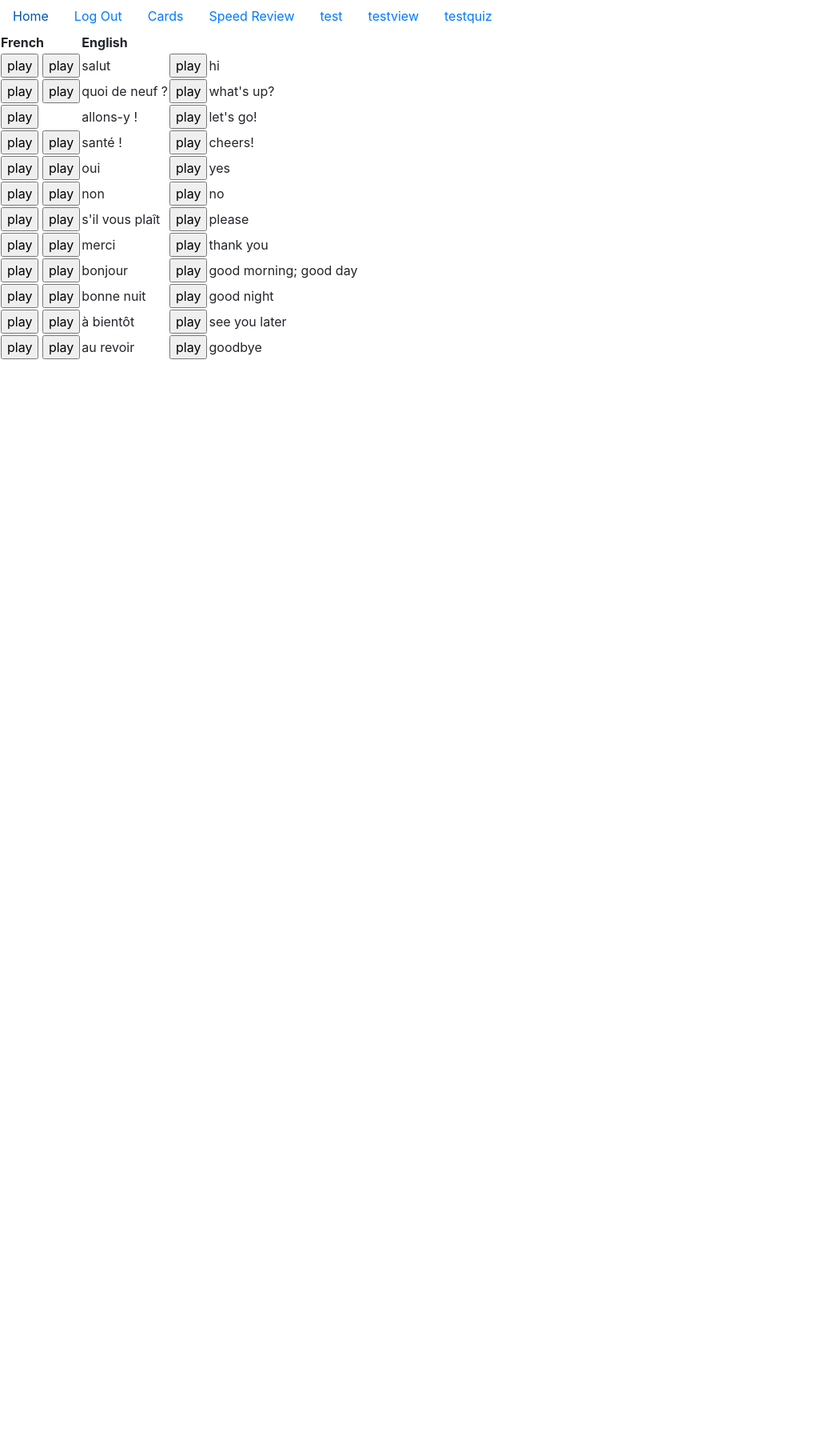
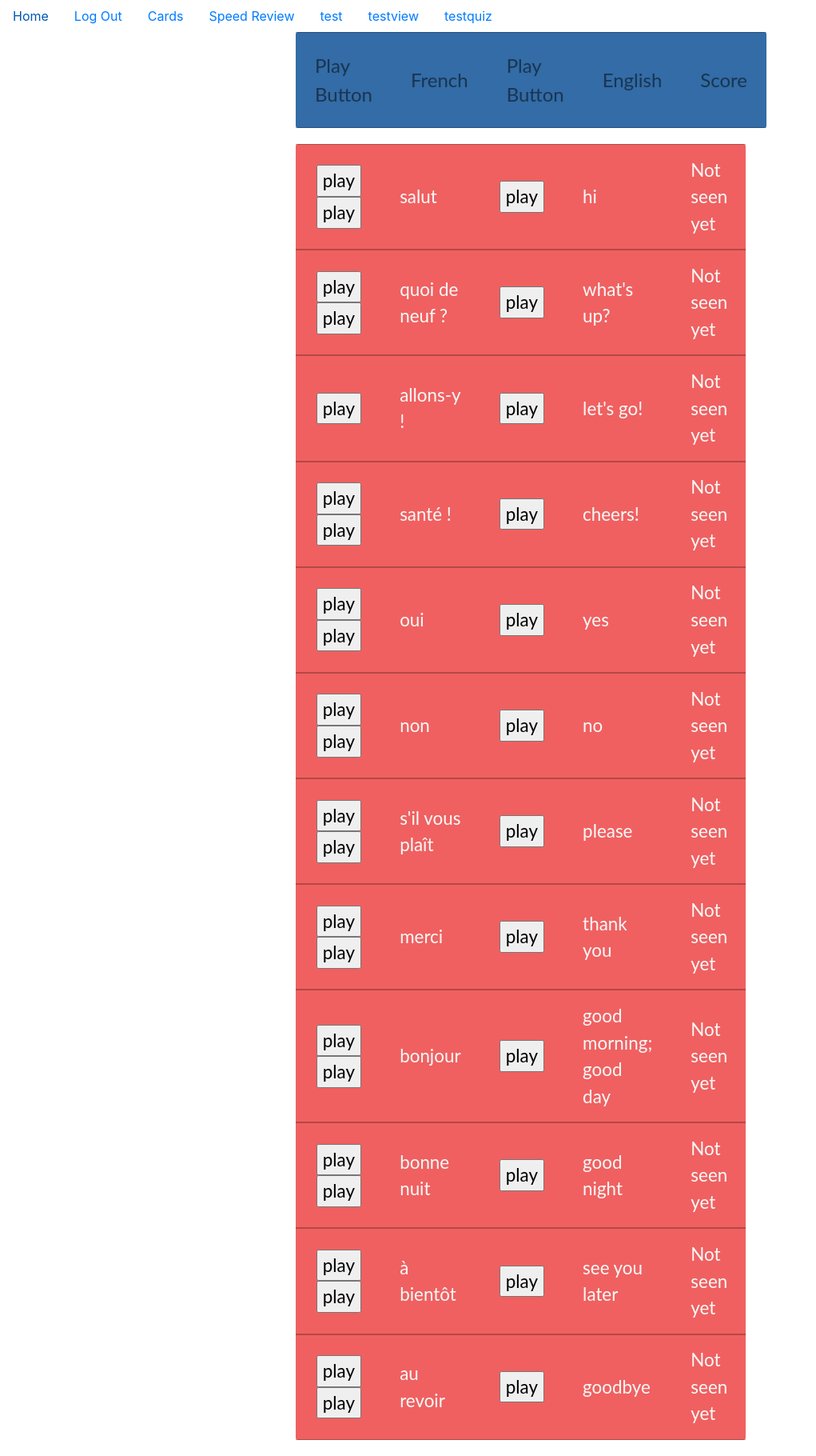
Before and after one commit to Billy1s/prota-project, a Flask app: page /card/view_all in a window 1280 px wide. Shown: the whole page at 80% size, without its empty margins (0-1021 px from the left). Before the commit the page ends 449 px from the top, so only its background shows below. Run offline with Flask 2, Linux system fonts and the light colour scheme; a user stored in the database is signed in; data comes from the database, SQL or seed files in the repository; both versions use the stored data as it was after the commit; lists and menus that the app fills with data are empty; some libraries are stand-ins or nearby versions.

Commit message:
0.1 - things working. tables looking fly - next step going to try and make speedreview function correctly with score
going to have to rejig it a bit

```diff
--- a/prota/card/templates/card/view_all.html
+++ b/prota/card/templates/card/view_all.html
@@ -1,6 +1,58 @@
 {% extends "base.html" %}
 {% block content %}
+<head>
+    <link rel="stylesheet" href="{{ url_for('static', filename='css/cards/view_all.css') }}">
+</head>
 
+    {% if current_user.is_authenticated %}
+        <div class="container">
+        <div class="row">
+        <div class="col"></div>
+        <div class="col-md-6">
+        <table class="flat-table flat-table-1">
+          <tr>
+            <th>Play Button</th>
+            <th>French</th>
+            <th>Play Button</th>
+            <th>English</th>
+            <th>Score</th>
+          </tr>
+          {% for card in cardscore %}
+              <tr>
+            <td>
+            {% for line in card[0].fr_snd.split(',')  %}
+            <input type="button" class="button" value="play" onclick="play('../{{line}}')">
+            {% endfor %}
+            </td>
+            <td>{{card[0].fr}}</td>
+            <td><input type="button" class="button" value="play" onclick="play('../{{card[0].eng_snd}}')"></td>
+            <td>{{card[0].eng}}</td>
+            <td>{{card[1].score}}</td>
+              </tr>
+          {% endfor %}
+        </table>
+        <table class="flat-table flat-table-2">
+          {% for card in cards %}
+          <tr>
+            <td>
+            {% for line in card.fr_snd.split(',')  %}
+            <input type="button" class="button" value="play" onclick="play('../{{line}}')">
+            {% endfor %}
+            </td>
+            <td>{{card.fr}}</td>
+            <td><input type="button" class="button" value="play" onclick="play('../{{card.eng_snd}}')"></td>
+            <td>{{card.eng}}</td>
+            <td>Not seen yet</td>
+          </tr>
+          {% endfor %}
+        </table>
+        </div>
+        <div class="col">
+
+        </div>
+        </div>
+        </div>
+    {% else %}
         <table>
           <tr>
             <th>French</th>
@@ -16,12 +68,11 @@
             <td>{{card.fr}}</td>
             <td><input type="button" class="button" value="play" onclick="play('../{{card.eng_snd}}')"></td>
             <td>{{card.eng}}</td>
-
-
           </tr>
           {% endfor %}
+        </table>
+    {% endif %}
 
-</table>
 
 
 
--- a/prota/card/views.py
+++ b/prota/card/views.py
@@ -1,6 +1,6 @@
 from prota import db
 from flask import render_template, redirect,request,url_for,flash,abort, Blueprint
-from prota.models import  User, Card
+from prota.models import  User, Card, Score, get_score
 
 card_blueprint = Blueprint('card',
                             __name__,
@@ -9,8 +9,13 @@ card_blueprint = Blueprint('card',
 
 @card_blueprint.route('view_all',methods=['GET','POST'])
 def view_all():
+    userid = request.args.get('userid', None)
+
+    cardscore = db.session.query(Card, Score).join(Card).filter(userid == Score.userid)
     cards = Card.query.all()
-    return render_template('view_all.html',cards=cards)
 
+    for item in cardscore:
+        if item[0] in cards:
+            cards.pop(cards.index(item[0]))
 
-#    <td>{{card.eng_snd.replace(' ','')}}</td>
+    return render_template('view_all.html',cards=cards,cardscore=cardscore)
--- /dev/null
+++ b/prota/static/css/cards/view_all.css
@@ -0,0 +1,50 @@
+.flat-table {
+		margin-bottom: 20px;
+		border-collapse:collapse;
+		font-family: 'Lato', Calibri, Arial, sans-serif;
+		border: none;
+                border-radius: 3px;
+               -webkit-border-radius: 3px;
+               -moz-border-radius: 3px;
+	}
+	.flat-table th, .flat-table td {
+		box-shadow: inset 0 -1px rgba(0,0,0,0.25),
+			inset 0 1px rgba(0,0,0,0.25);
+	}
+	.flat-table th {
+		font-weight: normal;
+		-webkit-font-smoothing: antialiased;
+		padding: 1em;
+		color: rgba(0,0,0,0.45);
+		text-shadow: 0 0 1px rgba(0,0,0,0.1);
+		font-size: 1.5em;
+	}
+	.flat-table td {
+		color: #f7f7f7;
+		padding: 0.7em 1em 0.7em 1.15em;
+		text-shadow: 0 0 1px rgba(255,255,255,0.1);
+		font-size: 1.4em;
+	}
+	.flat-table tr {
+		-webkit-transition: background 0.3s, box-shadow 0.3s;
+		-moz-transition: background 0.3s, box-shadow 0.3s;
+		transition: background 0.3s, box-shadow 0.3s;
+	}
+	.flat-table-1 {
+		background: #336ca6;
+	}
+	.flat-table-1 tr:hover {
+		background: rgba(0,0,0,0.19);
+	}
+	.flat-table-2 tr:hover {
+		background: rgba(0,0,0,0.1);
+	}
+	.flat-table-2 {
+		background: #f06060;
+	}
+	.flat-table-3 {
+		background: #52be7f;
+	}
+	.flat-table-3 tr:hover {
+		background: rgba(0,0,0,0.1);
+	}
--- a/prota/templates/base.html
+++ b/prota/templates/base.html
@@ -22,7 +22,7 @@
     <li class="nav-link"><a href="{{ url_for('users.register') }}">Register</a></li>
     {% endif %}
 
-    <li class="nav-link"><a href="{{ url_for('card.view_all') }}">Cards</a></li>
+    <li class="nav-link"><a href="{{ url_for('card.view_all', userid=current_user.id) }}">Cards</a></li>
   <li class="nav-link"><a href="{{ url_for('speedreview.game') }}">Speed Review</a></li>
     <li class="nav-link"><a href="{{ url_for('test') }}">test</a></li>
     <li class="nav-link"><a href="{{ url_for('testview') }}">testview</a></li>
```
Also changed, not shown: prota/models.py (+19 -2 lines), prota/speedreview/static/css/game.css (deleted, +0 -50 lines), test_scripts/gen_users_with_score.py (added, +61 -0 lines), prota/data.sqlite. Lines whose indentation alone changed are shown as unchanged.
